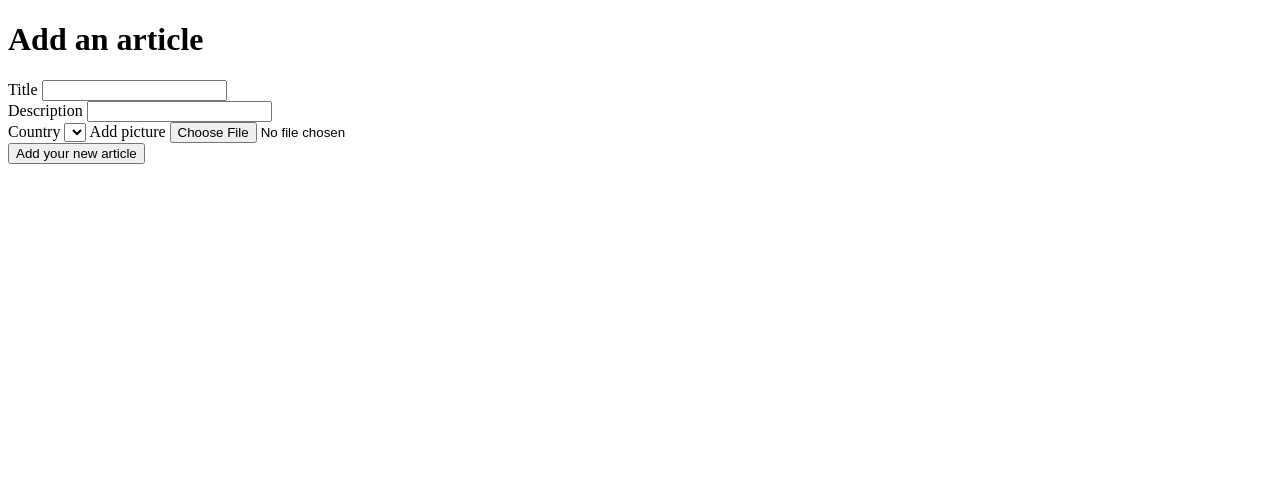
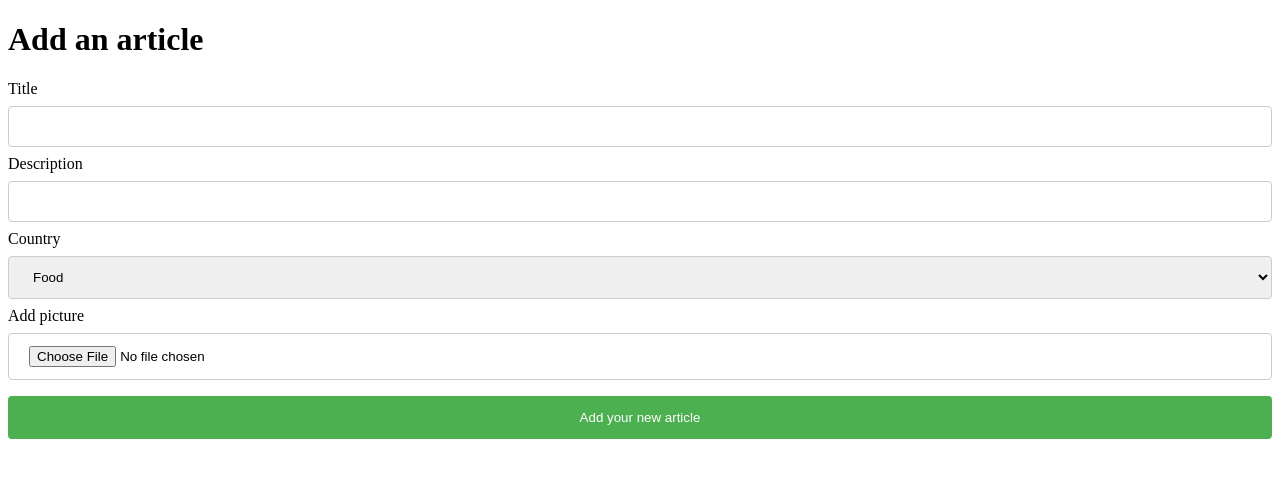
Before and after one commit to josephineteko/FinalProject, a PHP site: page /addArticle.php in a window 1280 px wide. Shown: the top 478 px of the page. Run offline with PHP 8.4, Linux system fonts and the light colour scheme; lists and menus that the app fills with data are empty; some libraries are stand-ins or nearby versions.

Commit message:
addArticle

```diff
--- a/addArticle.php
+++ b/addArticle.php
@@ -10,29 +10,34 @@
 </head>
     <body>
         <h1>Add an article </h1>
-        <form>
-        <label>Title</label> <input type='text' name='title'></br>
-        <label> Description</label> <input type='text' name='content'></br>
+        <form method="post" action="request/article/addArticle.php" enctype="multipart/form-data">
+        <input type="hidden" name="id_user" value="1"/>
+        <label>Title</label> <input type='text' name='title'/></br>
+        <label> Description</label> <input type='text' name='content'/></br>
         <label for="country">Country</label>
-        <select id="type_article" name="type_article">
-          <script
+        <select id="type_article" name="id_type">
+          <!-- <script
             src="https://code.jquery.com/jquery-3.2.1.js"
             integrity="sha256-DZAnKJ/6XZ9si04Hgrsxu/8s717jcIzLy3oi35EouyE="
             crossorigin="anonymous"></script>
           <script>
             $(function() {
                   $.get('request/typeArticle/getTypeArticle.php', function(data) {
-                  alert(data);
+                   alert(JSON.stringify(data));
+                  // for(var key in data[0]){
+                  //         alert("Key is " + data[key] +"\n");
+                  //   }
                   });
               });
-          </script>
+          </script> -->
 
-          <!-- <option value="australia">Australia</option>
-          <option value="canada">Canada</option>
-          <option value="usa">USA</option> -->
+          <option value="1">Food</option>
+          <option value="2">Place</option>
+          <option value="3">Tip</option>
         </select>
-        <label for="file" class="label-file"> Add picture </label><input type='file' name='path' class="input-file"></br>
-        <input type="submit" value="Add your new article" >
+        <label> Add picture </label>
+        <input type='file' name='path'/></br>
+        <input type="submit" value="Add your new article" />
         </form>
     </body>
 </html>
--- a/request/article/addArticle.php
+++ b/request/article/addArticle.php
@@ -10,11 +10,10 @@ if(!empty($_POST['id_type']) && !empty($_POST['title'])
   $title = $_POST['title'];
 	$content = $_POST['content'];
 	$path = $_FILES['path']['name'];
-
 	try {
 				// connection to the database.
 				$pdo_options[PDO::ATTR_ERRMODE] = PDO::ERRMODE_EXCEPTION;
-				$bdd = new PDO('mysql:host=localhost;dbname=final_project', 'root', 'root', $pdo_options);
+				$bdd = new PDO('mysql:host=localhost;dbname=final_project', 'root', 'password', $pdo_options);
 				$id_img = uploadFile($path, $bdd);
 				if ($id_img != NULL) {
 					createArticle($id_type, $title, $content, $id_user, $id_img, $bdd);
@@ -23,7 +22,6 @@ if(!empty($_POST['id_type']) && !empty($_POST['title'])
 			die('Error : ' . $e->getMessage());
 			response(402,"Error Server",NULL);
 		}
-
 }
 else
 {
@@ -39,7 +37,7 @@ function uploadFile($path, $bdd) {
 	      	mkdir($upload_directory, 0755, true);
 	    	}
 	    	if (move_uploaded_file($_FILES['path']['tmp_name'], $upload_directory.$targetPath)) {
-			  	$sql = "INSERT INTO image (name, path_img) VALUES ('$path', '$targetPath')";
+			  	$sql = "INSERT INTO image (name, path_img) VALUES ('$path', $upload_directory.'$targetPath')";
 					$res = $bdd->query($sql);
 					if(empty($res)) {
 						response(401,"bad request",NULL);
--- /dev/null
+++ b/style/addArticle.css
@@ -0,0 +1,53 @@
+input[type=text], select {
+    width: 100%;
+    padding: 12px 20px;
+    margin: 8px 0;
+    display: inline-block;
+    border: 1px solid #ccc;
+    border-radius: 4px;
+    box-sizing: border-box;
+}
+
+input[type=submit] {
+    width: 100%;
+    background-color: #4CAF50;
+    color: white;
+    padding: 14px 20px;
+    margin: 8px 0;
+    border: none;
+    border-radius: 4px;
+    cursor: pointer;
+}
+input[type=file] {
+  width: 100%;
+  padding: 12px 20px;
+  margin: 8px 0;
+  display: inline-block;
+  border: 1px solid #ccc;
+  border-radius: 4px;
+  box-sizing: border-box;
+}
+
+input[type=submit]:hover {
+    background-color: #45a049;
+}
+
+.label-file {
+    cursor: pointer;
+    color: #00b1ca;
+    font-weight: bold;
+}
+.label-file:hover {
+    color: #25a5c4;
+}
+
+// et on masque le input
+.input-file {
+    display: none;
+}
+
+div {
+    border-radius: 5px;
+    background-color: #f2f2f2;
+    padding: 20px;
+}
```
Also changed, not shown: request/typeArticle/getTypeArticle.php (added, +39 -0 lines).
